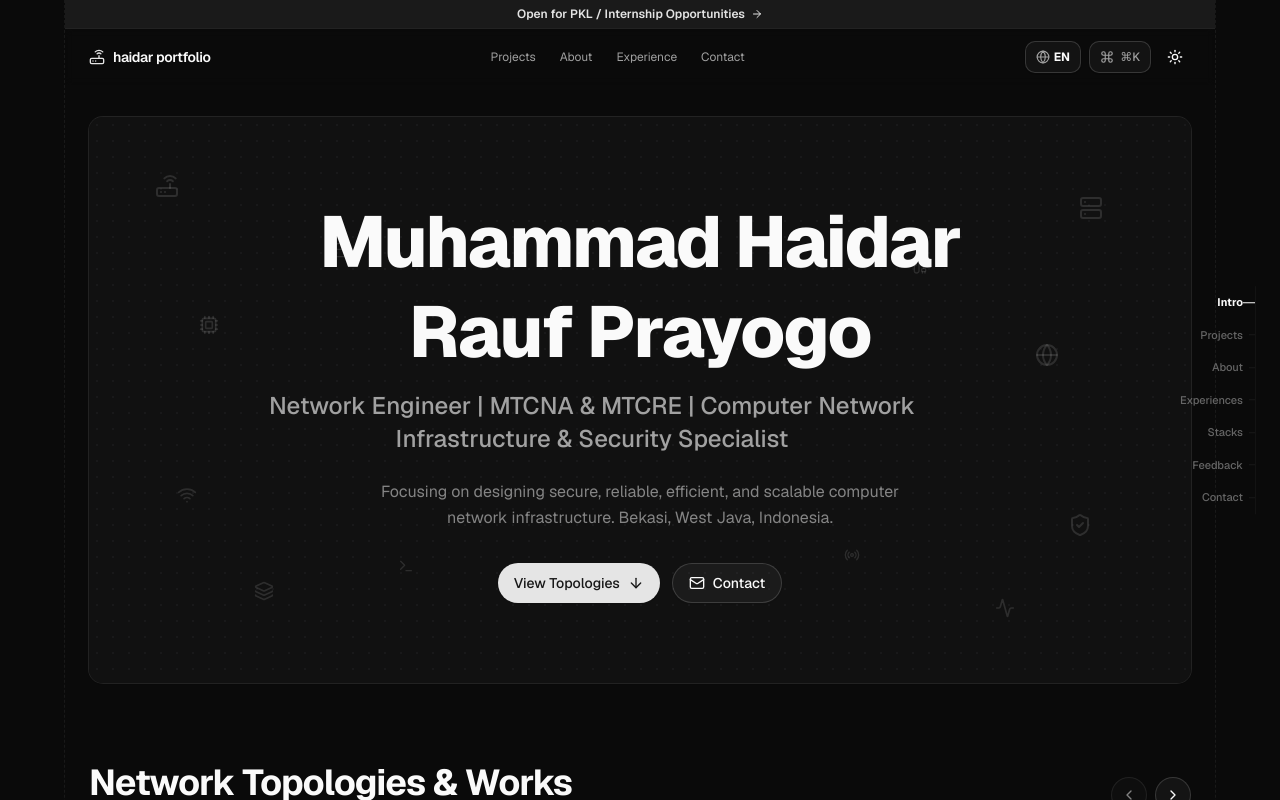
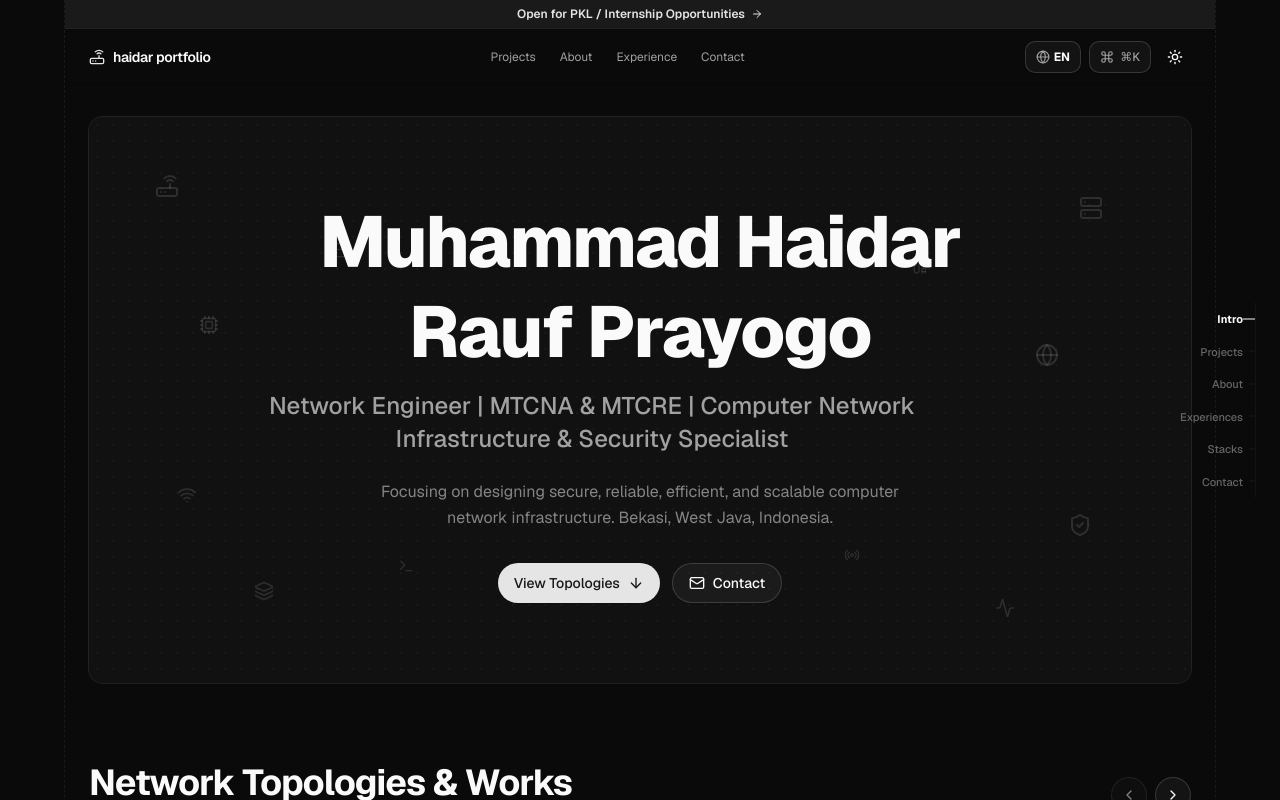
Before and after one commit to haidirwf/portfolio-idal, a Next.js app: page / in a window 1280 px wide. Shown: the top 800 px of the page. Built offline with nearby package versions, Linux system fonts and the light colour scheme.

Commit message:
fix(ruler-tracker): remove non-existent feedback/testimonials section from section tracker list

```diff
--- a/components/portfolio/floating-section-tracker.tsx
+++ b/components/portfolio/floating-section-tracker.tsx
@@ -17,7 +17,6 @@ const SECTIONS: NavSection[] = [
   { id: "about", labelId: "Tentang", labelEn: "About" },
   { id: "experience", labelId: "Pengalaman", labelEn: "Experiences" },
   { id: "tech-stack", labelId: "Keahlian", labelEn: "Stacks" },
-  { id: "testimonials", labelId: "Ulasan", labelEn: "Feedback" },
   { id: "contact", labelId: "Kontak", labelEn: "Contact" }
 ];
 
```
